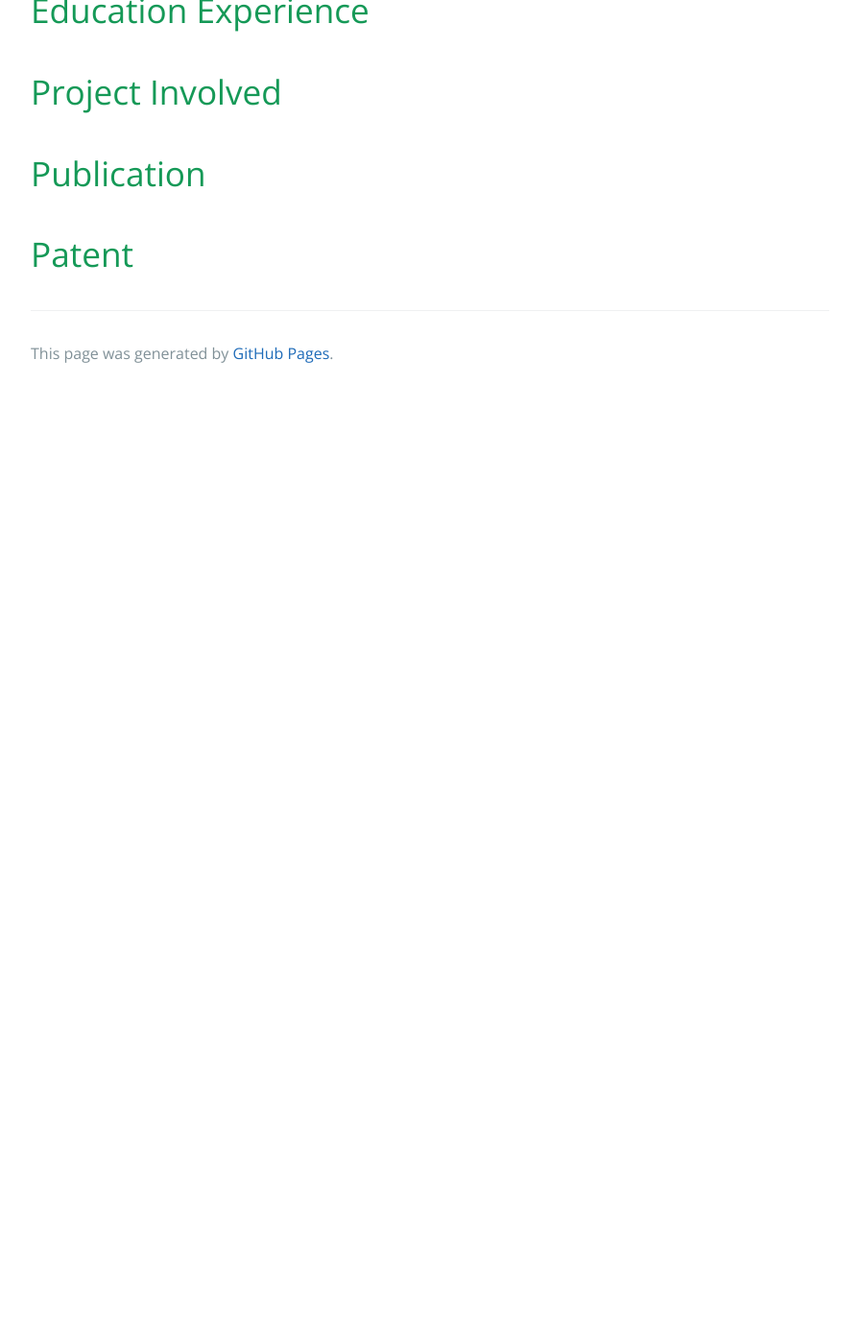
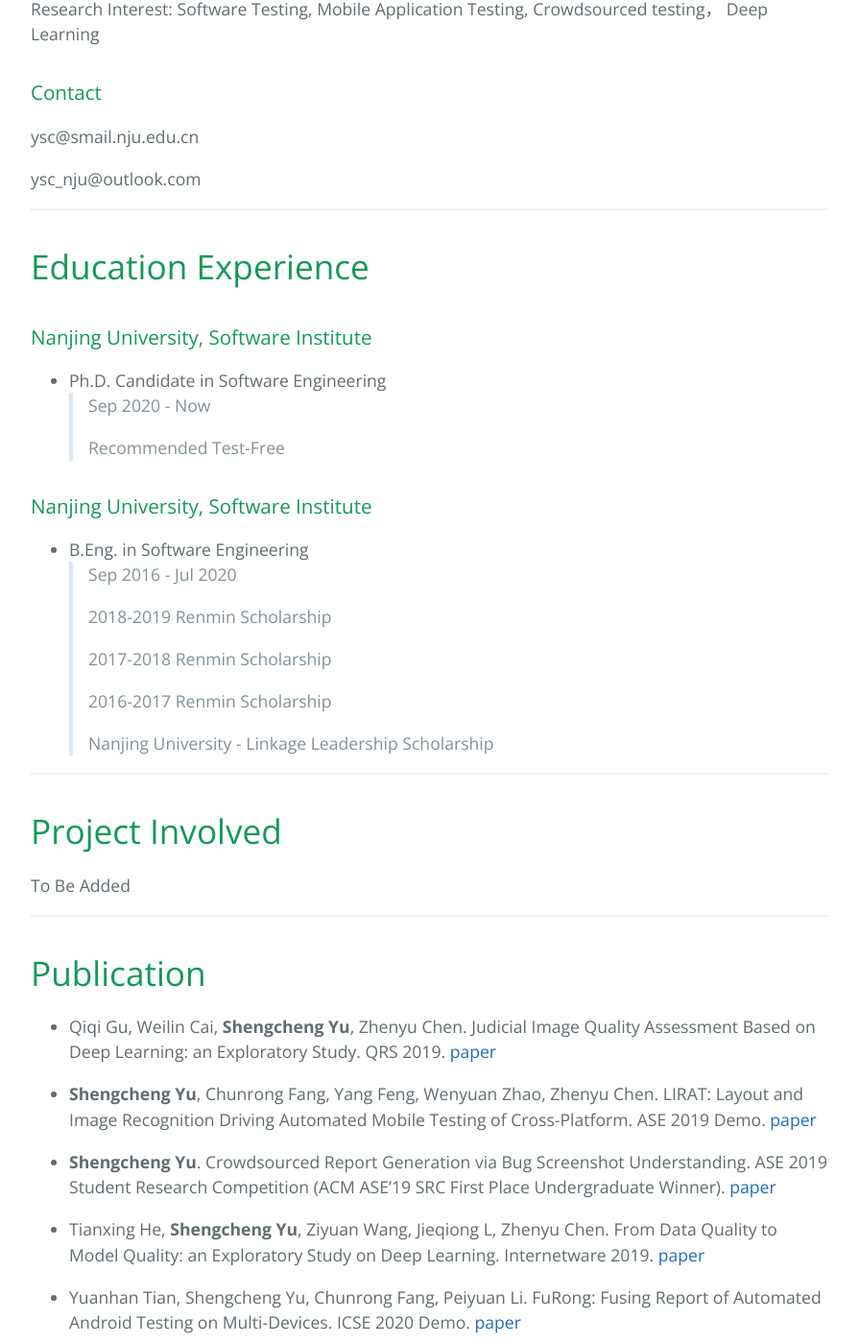
Before and after one commit to yushengcheng/yushengcheng.github.io, a Jekyll site: the page built from index.md, in a window 1280 px wide and 1400 px high, scrolled down 555 px. Shown: the whole window at 96% size, without its empty margins (192-1087 px from the left). Built offline with Jekyll 4.4.1, drawn with Linux system fonts in a browser that asks for light colours; our own code applies the rules of GitHub Pages for plain Markdown files; before the commit the page ends 967 px from its top, so only the background shows below that; some of the changed text lies outside the part shown.

Commit message:
Update index.md

```diff
--- a/index.md
+++ b/index.md
@@ -1,15 +1,74 @@
-Shengcheng Yu
+# Shengcheng Yu
 
 An undergraduate student of Software Institute, Nanjing University
 
 Student of [iSE Lab](www.iselab.cn)
 
-Supervised by Professor [Zhenyu Chen](http://www.iselab.cn/faculty/ZhenyuChen) and Research Assistant [Chunrong Fang](http://www.iselab.cn/faculty/ChunrongFang)
+Supervised by _Professor_ [_Zhenyu Chen_](http://www.iselab.cn/faculty/ZhenyuChen) & _Research Assistant_ [_Chunrong Fang_](http://www.iselab.cn/faculty/ChunrongFang)
+
+Research Interest: Software Testing, Mobile Application Testing, Crowdsourced testing， Deep Learning
+
+### Contact
+ysc@smail.nju.edu.cn
+
+ysc_nju@outlook.com
+
+ * * *
 
 # Education Experience
 
+### Nanjing University, Software Institute
+- Ph.D. Candidate in Software Engineering
+> Sep 2020 - Now
+>
+> Recommended Test-Free
+
+### Nanjing University, Software Institute
+- B.Eng. in Software Engineering
+> Sep 2016 - Jul 2020
+>
+> 2018-2019 Renmin Scholarship
+>
+> 2017-2018 Renmin Scholarship
+>
+> 2016-2017 Renmin Scholarship
+>
+> Nanjing University - Linkage Leadership Scholarship
+
+ * * *
+
 # Project Involved
+
+To Be Added
+
+ * * *
 
 # Publication
 
+- Qiqi Gu, Weilin Cai, **Shengcheng Yu**, Zhenyu Chen. Judicial Image Quality Assessment Based on Deep Learning: an Exploratory Study. QRS 2019. [paper](https://ieeexplore.ieee.org/abstract/document/8854694)
+
+- **Shengcheng Yu**, Chunrong Fang, Yang Feng, Wenyuan Zhao, Zhenyu Chen. LIRAT: Layout and Image Recognition Driving Automated Mobile Testing of Cross-Platform. ASE 2019 Demo. [paper](https://ieeexplore.ieee.org/document/8952513)
+
+- **Shengcheng Yu**. Crowdsourced Report Generation via Bug Screenshot Understanding. ASE 2019 Student Research Competition (ACM ASE’19 SRC First Place Undergraduate Winner). [paper](https://ieeexplore.ieee.org/document/8952296/)
+
+- Tianxing He, **Shengcheng Yu**, Ziyuan Wang, Jieqiong L, Zhenyu Chen. From Data Quality to Model Quality: an Exploratory Study on Deep Learning. Internetware 2019. [paper](https://dl.acm.org/doi/abs/10.1145/3361242.3361260)
+
+- Yuanhan Tian, Shengcheng Yu, Chunrong Fang, Peiyuan Li. FuRong: Fusing Report of Automated Android Testing on Multi-Devices. ICSE 2020 Demo. [paper]()
+
+ * * *
+
 # Patent
+
+- A method for cross-platform replay of mobile testing script based of image recognition. Chunrong Fang, Yuanhan Tian, Shengcheng Yu, Qiuting Li, Pin Ji.
+	- 一种基于图像识别的跨平台脚本录制与回放方法. 房春荣, 田元汉, 虞圣呈, 李秋婷, 吉品.
+
+- A method for online analysis of crash information for Android applications. Chunrong Fang, Yuanhan Tian, Shengcheng Yu, Wenyuan Zhao, Zhenyu Chen.
+	- 一种面向安卓应用的崩溃信息线上分析方法. 房春荣, 田元汉, 虞圣呈, 赵文远, 陈振宇.
+
+ * * *
+
+# One More Thing
+
+* Interested in classic music
+	* like playing French Horn
+	* Member of Nanjing University Symphony Orchestra
```
